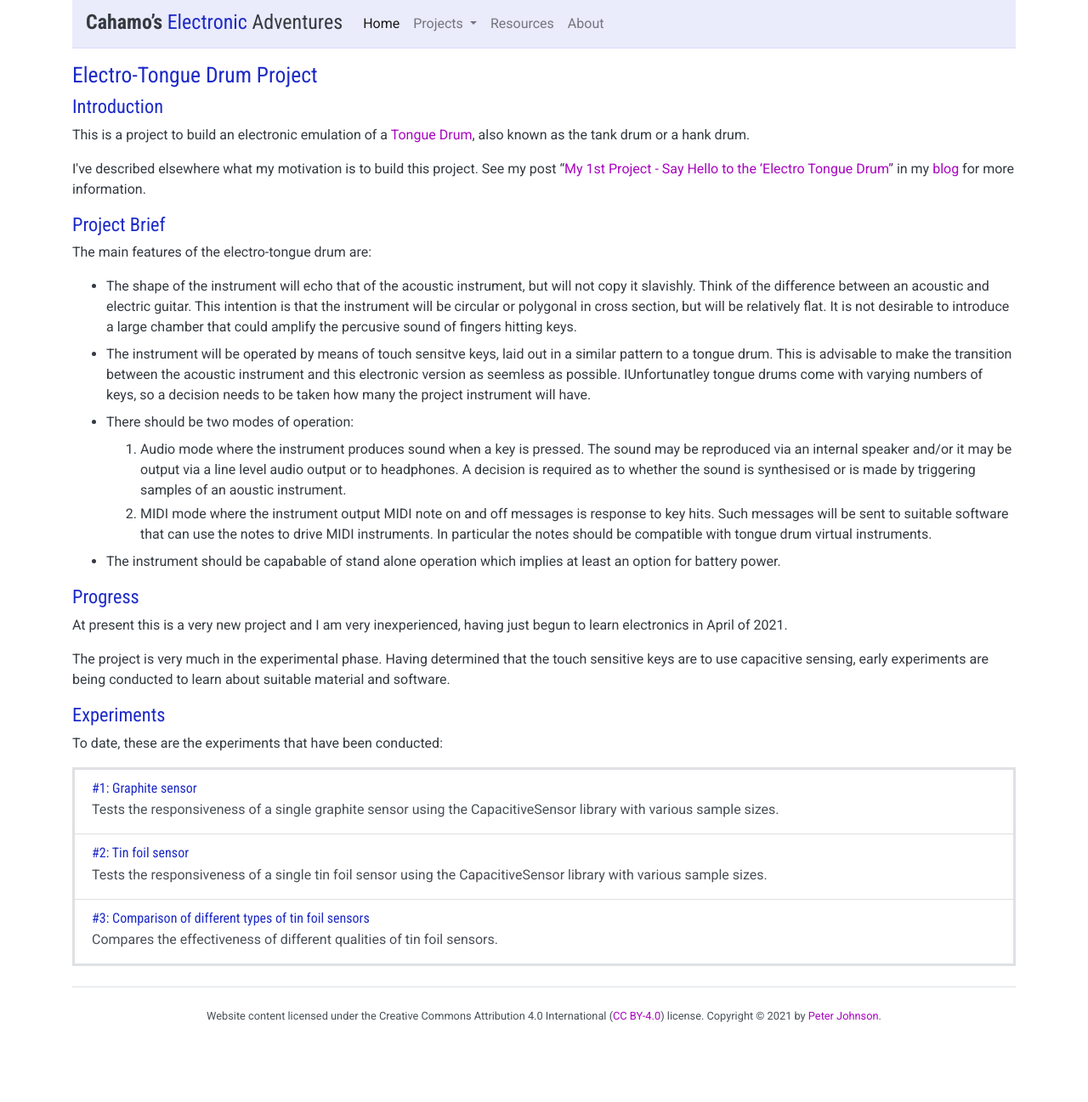
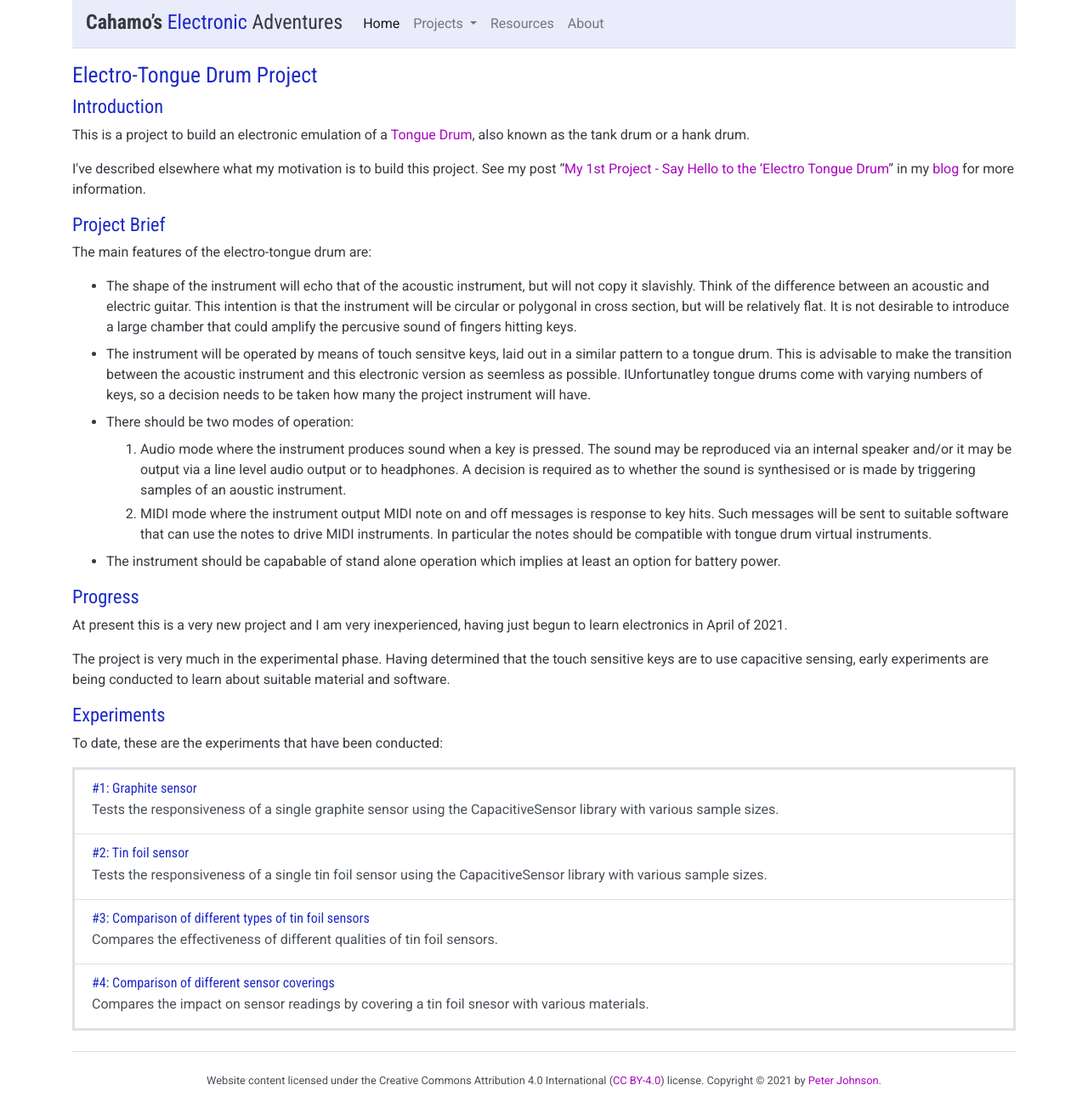
Before and after one commit to cahamo/cahamo.github.io, a Jekyll site: the page built from tongue-drum/index.html, in a window 1280 px wide. Shown: the whole page at 85% size. Built offline with Jekyll 4.4.1, drawn with Linux system fonts in a browser that asks for light colours; comment, search, counter and statistics services are not loaded; before the commit the page ends 1221 px from its top, so only the background shows below that.

Commit message:
Update tongue-drum/index.html
Add link to new experiment #4 page

```diff
--- a/tongue-drum/index.html
+++ b/tongue-drum/index.html
@@ -56,4 +56,8 @@ layout: default
         <h3 class="mb-1">#3: Comparison of different types of tin foil sensors</h3>
         <p class="mb-1">Compares the effectiveness of different qualities of tin foil sensors.</p>
     </a>
+    <a href="./experiment-4" class="list-group-item list-group-item-action flex-column align-items-start">
+        <h3 class="mb-1">#4: Comparison of different sensor coverings</h3>
+        <p class="mb-1">Compares the impact on sensor readings by covering a tin foil snesor with various materials.</p>
+    </a>
 </div>
```
